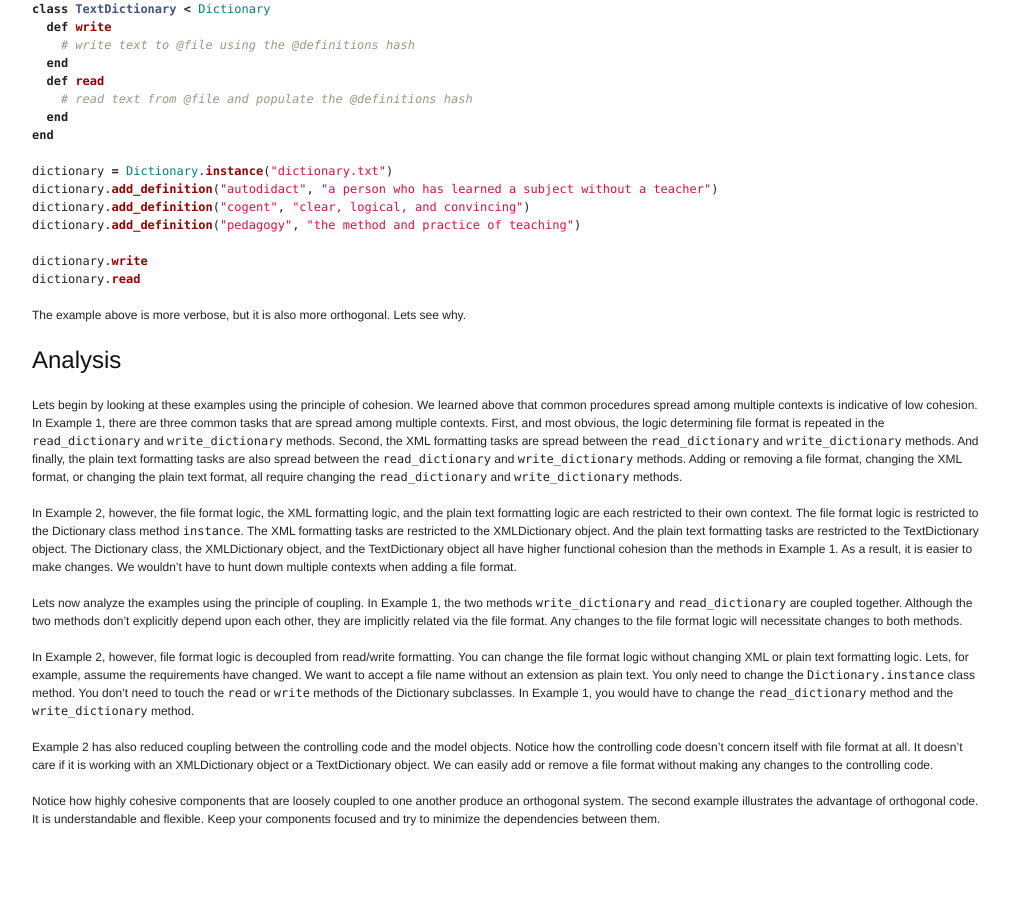
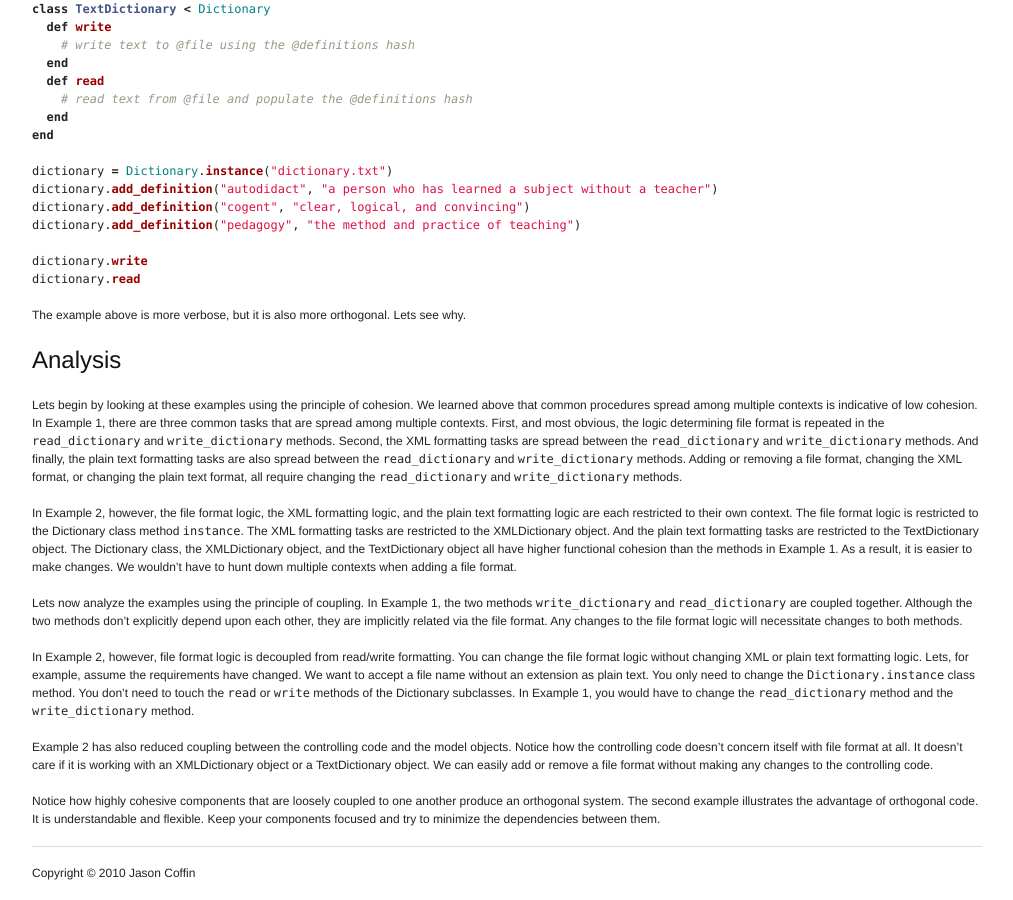
Before and after one commit to jcoffin/jcoffin.github.com, a Jekyll site: the page built from _posts/2010-10-25-cohesion-and-coupling.md, in a window 1280 px wide and 900 px high, scrolled down 2034 px. Shown: the whole window, without its empty margins (133-1146 px from the left). Built offline with Jekyll 4.4.1, drawn with Linux system fonts in a browser that asks for light colours; before the commit the page ends 2880 px from its top, so only the background shows below that.

Commit message:
Added copyright info

```diff
--- a/_layouts/default.html
+++ b/_layouts/default.html
@@ -13,6 +13,8 @@
   <body>
     <div class="container">
       {{ content }}
+      <hr/>
+      <p>Copyright &copy; 2010 Jason Coffin</p>
     </div>
   </body>
 </html>
```
